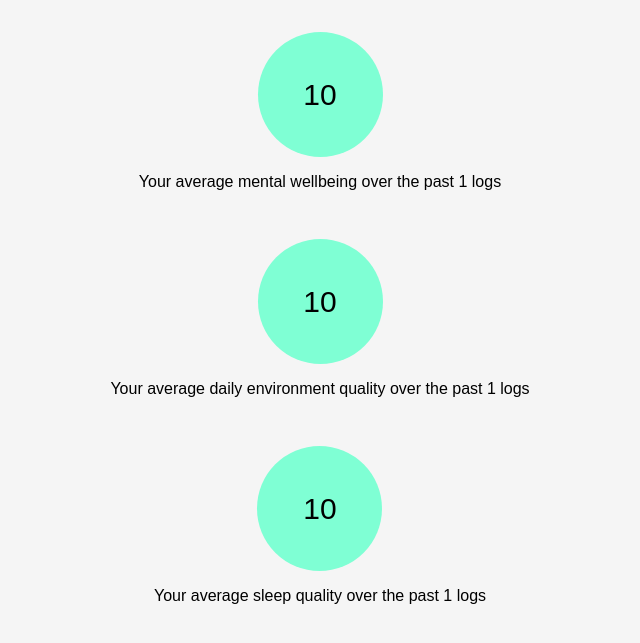
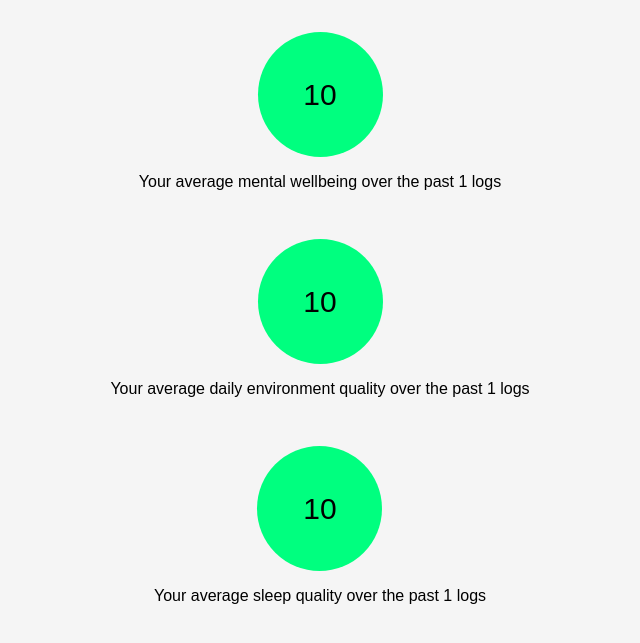
Before and after one commit to bwilkins96/Mental_Health_Tracker, a Django app: template web_app_final/mhtracker/templates/mhtracker/index.html in a window 1280 px wide. Shown: the part 58-701 px from the top of the page, without its empty margins (320-960 px from the left). Run offline with Django 4.2, Linux system fonts and the light colour scheme; the template is opened without the code that fills it: most values are stand-ins (such as "Sample title", 1, 10 or a date in 2020).

Commit message:
javascript script to change color of index circles

```diff
--- /dev/null
+++ b/web_app_final/mhtracker/static/mhtracker/index_script.js
@@ -0,0 +1,31 @@
+function changeCircleColor(circle) {
+    const pEle = circle.querySelector('p');
+    const avg = Number(pEle.innerText);
+    let color = '';
+
+    if (!avg) {
+        return
+    } else if (avg < 2) {
+        color = 'indianred';
+    } else if (avg < 3) {
+        color = 'lightsalmon';
+    } else if (avg < 4) {
+        color = 'aquamarine';
+    } else {
+        color = 'springgreen';
+    }
+
+    circle.style.backgroundColor = color;
+}
+
+function main() {
+    const avgCircles = document.querySelectorAll('.circle');
+
+    for(let i = 0; i < avgCircles.length; i++) {
+        changeCircleColor(avgCircles[i]);
+    }
+
+    circle = avgCircles[0];
+}
+
+main()
--- a/web_app_final/mhtracker/templates/mhtracker/index.html
+++ b/web_app_final/mhtracker/templates/mhtracker/index.html
@@ -1,5 +1,6 @@
 {% extends 'base.html' %}
 
+{% load static %}
 {% block main %}
     <div class="avg_container">
         <div class="circle">
@@ -35,4 +36,6 @@
         <p>Your average sleep quality over the past {{ num_logs }} logs</p>
     </div>
 
+    <script src="{% static 'mhtracker/index_script.js' %}"></script>
+
 {% endblock %}
```
